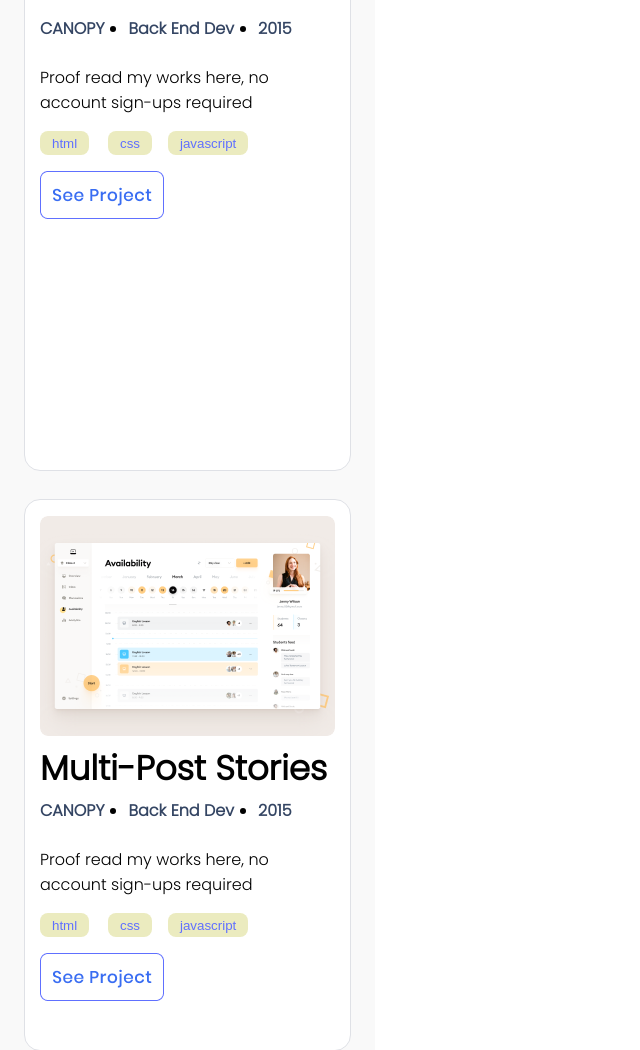
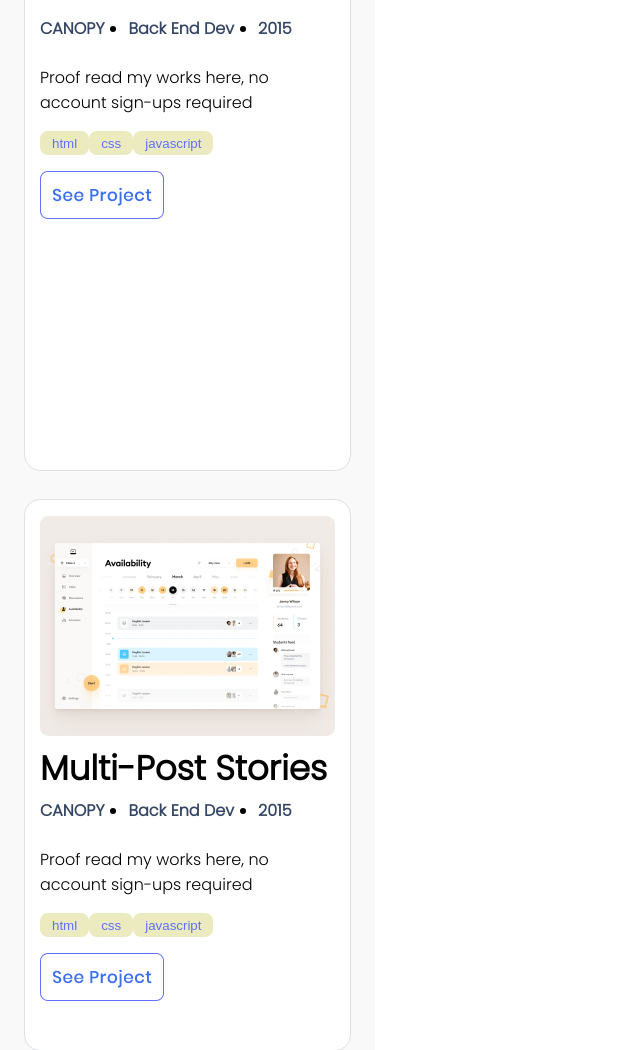
Before and after one commit to OyePriscilla/MyPortfolioSetup, a plain HTML site: page index.html in a window 1280 px wide. Shown: the part 943-1993 px from the top of the page, without its empty margins (0-640 px from the left). Drawn offline with Linux system fonts and the light colour scheme.

Commit message:
Change .tech-tools li to float

```diff
--- a/style.css
+++ b/style.css
@@ -231,11 +231,15 @@ main {
 }
 
 .tech-tools {
-  display: grid;
+  /* display: grid;
   grid-template-columns: 53px 45px 89px;
-  column-gap: 15px;
+  column-gap: 15px; */
   font-weight: 900;
   list-style: none;
+}
+
+.tech-tools li {
+  float: left;
 }
 
 .tech-tools button {
```
